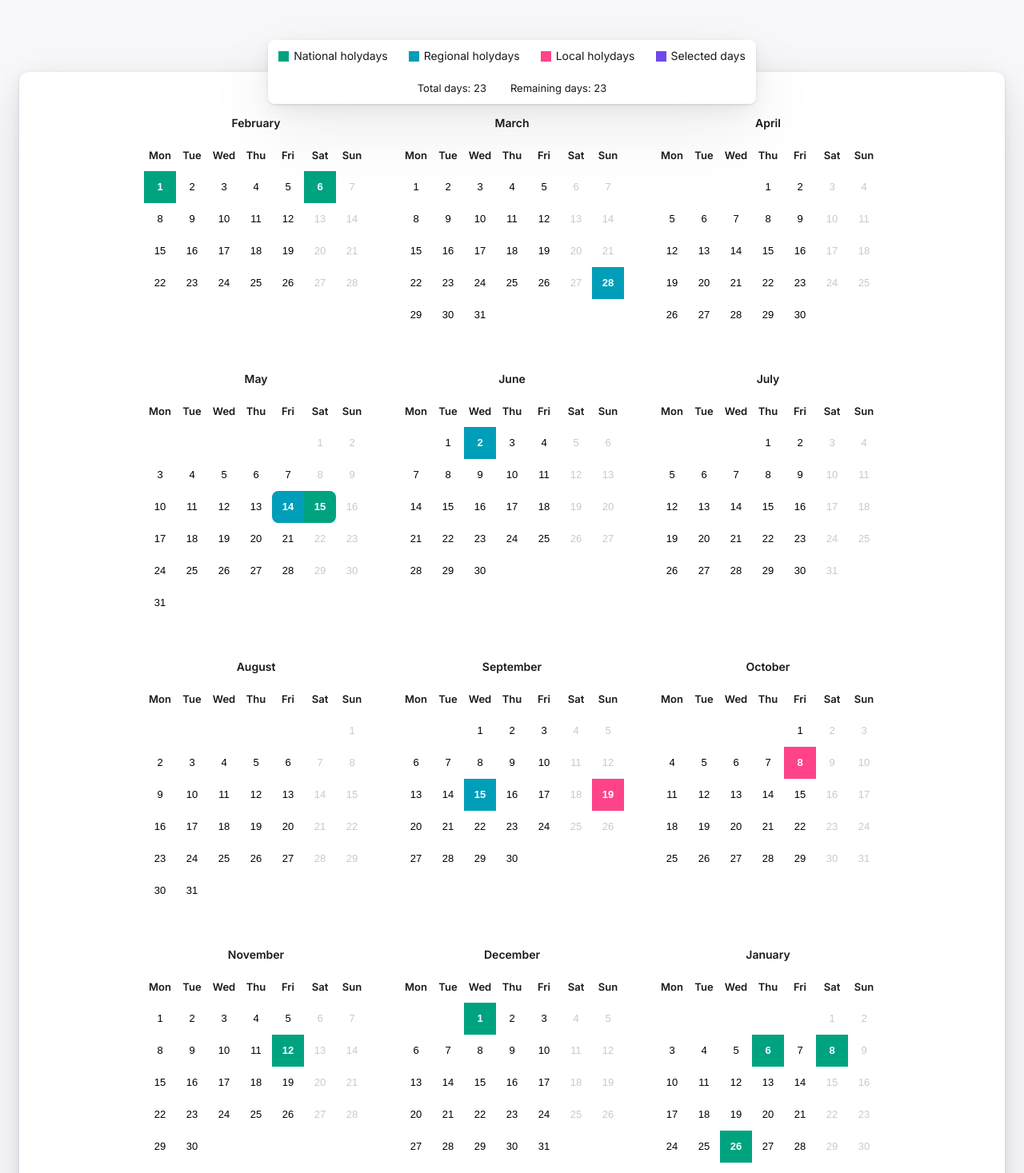
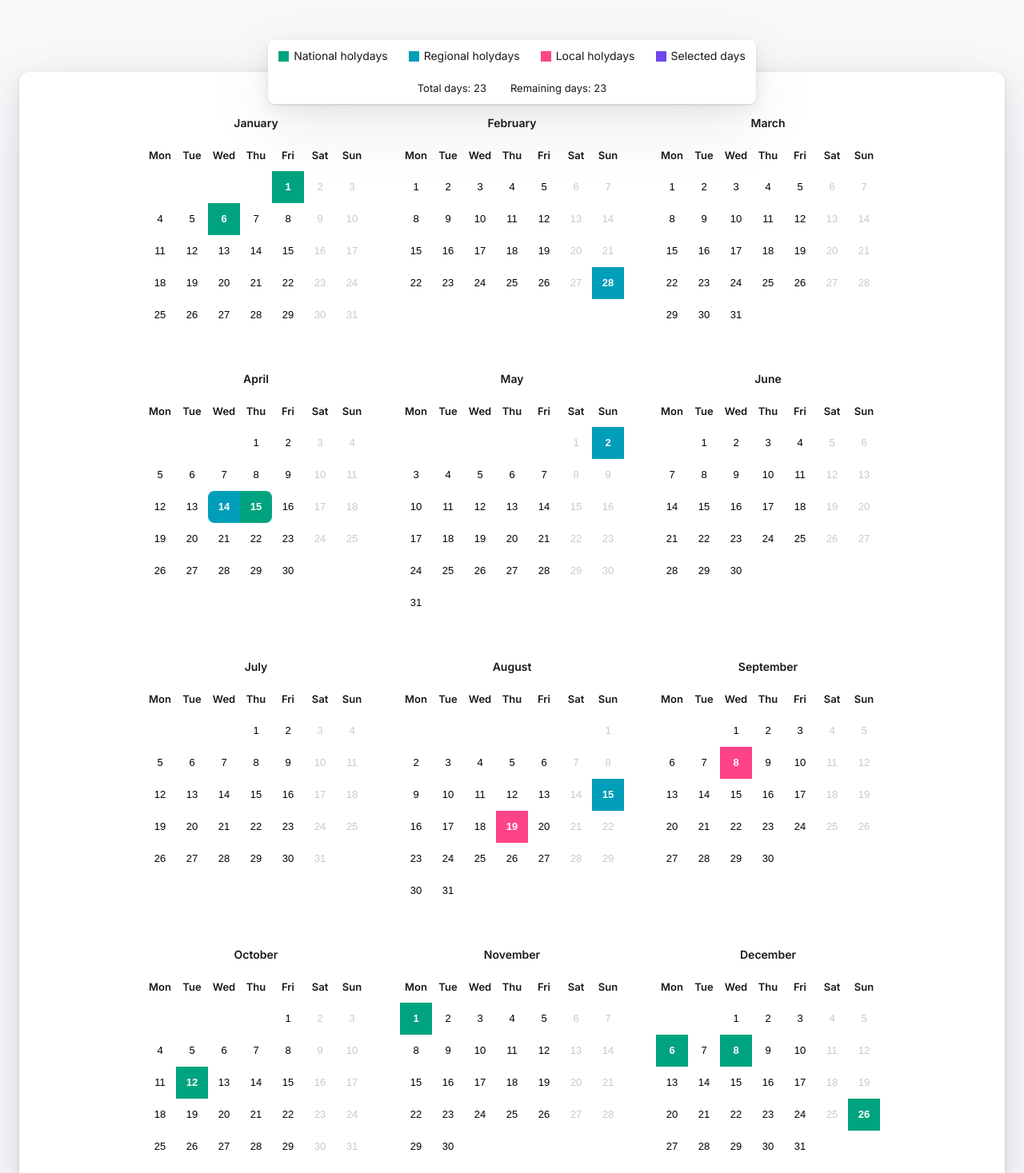
Before and after one commit to crsanti/holydays-calendar, a React (Create React App) app: page / in a window 1280 px wide. Shown: the top 1467 px of the page at 80% size. Built offline with nearby package versions, Linux system fonts and the light colour scheme.

Commit message:
fix: fixes for dates and UI and added comments

```diff
--- a/src/App.tsx
+++ b/src/App.tsx
@@ -53,7 +53,6 @@ const App: VFC = () => {
   const [{ total, holydays }, setSelectedDays] = useState<State>({ holydays: HOLYDAYS, total: 0 });
   const onClickDay = useCallback(
     (month: number, day: number) => {
-      console.log("month", month, "day", day);
       setSelectedDays((state) => {
         const reachedLimit = state.total + 1 > TOTAL_HOLYDAYS_TO_PICK;
         const holydaysMonth = state.holydays[month];
--- a/src/components/Calendar/DaysOfWeek.tsx
+++ b/src/components/Calendar/DaysOfWeek.tsx
@@ -1,7 +1,7 @@
 import { capitalize } from "lodash-es";
 import { memo, VFC } from "react";
 import styled from "styled-components";
-import { formatDate } from "../../utils";
+import { getDaysOfWeek } from "../../utils";
 import Container from "./Grid";
 import GridCell from "./GridCell";
 
@@ -14,10 +14,9 @@ const prettify = (weekDay: string) => capitalize(weekDay).replace(".", "");
 const DaysOfWeek: VFC = () => {
   return (
     <Container>
-      {Array.from({ length: 7 }, (_, day) => {
-        const weekday = formatDate(Date.UTC(2021, 5, day), { weekday: "short" });
-        return <WeekDay key={weekday}>{prettify(weekday)}</WeekDay>;
-      })}
+      {getDaysOfWeek("short").map((weekday) => (
+        <WeekDay key={weekday}>{prettify(weekday)}</WeekDay>
+      ))}
     </Container>
   );
 };
--- a/src/components/Calendar/MonthIndicator.tsx
+++ b/src/components/Calendar/MonthIndicator.tsx
@@ -14,7 +14,8 @@ const Container = styled.div({
 });
 
 const MonthIndicator: VFC<Props> = ({ month }) => {
-  const date = formatDate(Date.UTC(1970, month, 1), { month: "long" });
+  // NOTE: month prop is not zero index based
+  const date = formatDate(Date.UTC(1970, month - 1, 1), { month: "long" });
   return <Container>{prettify(date)}</Container>;
 };
 
--- a/src/utils.ts
+++ b/src/utils.ts
@@ -1,20 +1,32 @@
-import { isDate } from "lodash-es";
+type DateArg = NonNullable<Parameters<Intl.DateTimeFormat["format"]>>[0];
 
-type DateArg = NonNullable<Parameters<Intl.DateTimeFormat["format"]>[0]>;
 export const formatDate = (date: DateArg, options: Intl.DateTimeFormatOptions) => {
-  const { format } = new Intl.DateTimeFormat(navigator.language, options);
-  return format(isDate(date) ? date : new Date(date));
+  return new Intl.DateTimeFormat(navigator.language, options).format(date);
 };
 
 export const daysOf = (month: number, year: number): number => {
-  return new Date(Date.UTC(year, month + 1, 0)).getDate();
+  // NOTE: The key for this to work is to get the `0` day (the last day of previous month)
+  // If month is zero index based then we need to use `month + 1`
+  return new Date(Date.UTC(year, month, 0)).getDate();
 };
 
 export const getWeekDay = (year: number, month: number, day: number): number => {
-  const weekday = new Date(Date.UTC(year, month, day)).getUTCDay() - 1;
-  return weekday < 0 ? 6 : weekday;
+  // Note: months are zero index based for date constructors
+  const weekday = new Date(Date.UTC(year, month - 1, day)).getUTCDay();
+  return (weekday + 6) % 7;
 };
 
 export const isWeekend = (year: number, month: number, day: number) => {
   return getWeekDay(year, month, day) > 4;
 };
+
+const DAYS_OF_WEEK = 7;
+export const getDaysOfWeek = (weekday: Intl.DateTimeFormatOptions["weekday"]): string[] => {
+  const { format } = new Intl.DateTimeFormat(navigator.language, { weekday });
+  return Array.from({ length: DAYS_OF_WEEK }, (_, index) => {
+    // NOTE: Days are non zero based index
+    const day = index + 1;
+    // NOTE: 2021 February first week starts with `Monday`
+    return format(Date.UTC(2021, 1, day));
+  });
+};
```
